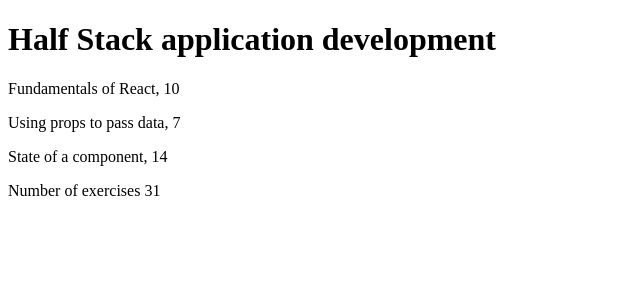
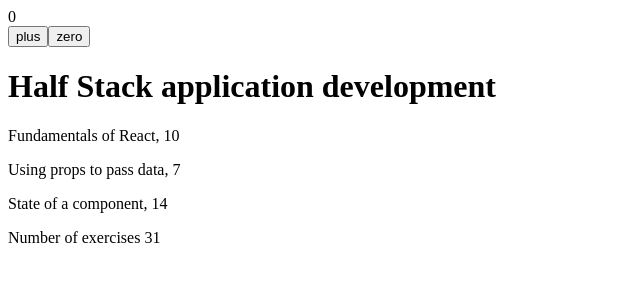
Before and after one commit to CheikhATGaye/FullStack, a React (Vite) app in the folder Part1/courseinfo/: page / in a window 1280 px wide. Shown: the top 300 px of the page, without its empty margins (0-640 px from the left). Built offline with nearby package versions, Linux system fonts and the light colour scheme.

Commit message:
Event Handling

```diff
--- a/Part1/courseinfo/src/App.jsx
+++ b/Part1/courseinfo/src/App.jsx
@@ -24,7 +24,14 @@
   )
 }
 
+import { useState } from 'react'
+
 const App = () => {
+  const [ counter, setCounter ] = useState(0)
+
+  const increaseByOne = () => setCounter(counter + 1)
+
+  const setToZero = () => setCounter(0)
   const course = {
     name: 'Half Stack application development',
     parts: [
@@ -45,12 +52,23 @@
 
   return (
   <div>
+   <div>
+   <div>{counter}</div>
+   <button onClick={increaseByOne}>
+    plus
+   </button>
+   <button onClick={setToZero}>
+    zero
+   </button>
+  </div>
+   <div>
     <Header course = {course.name}/>
     <Content name = {course.parts[0].name} number = {course.parts[0].exercises}/>
     <Content name = {course.parts[1].name} number = {course.parts[1].exercises}/>
     <Content name = {course.parts[2].name} number = {course.parts[2].exercises}/>
     <Total sum = {course.parts[0].exercises+course.parts[1].exercises+course.parts[2].exercises}/>
    </div>
+  </div>
   )
 }
 export default App
```
Lines whose indentation alone changed are shown as unchanged.
